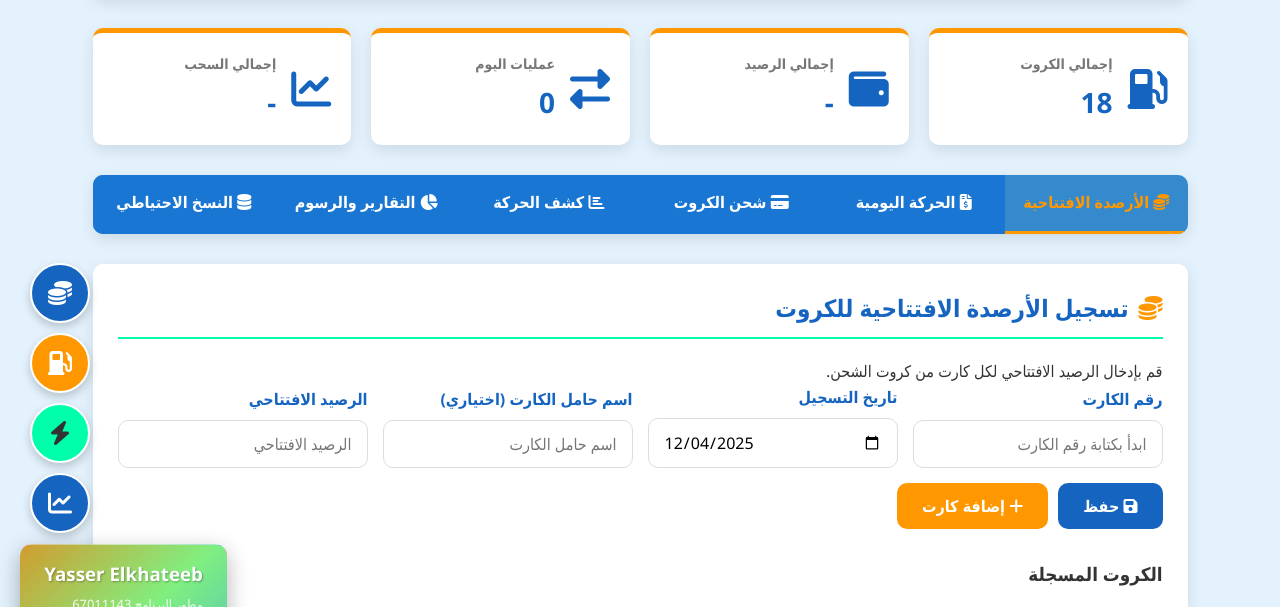
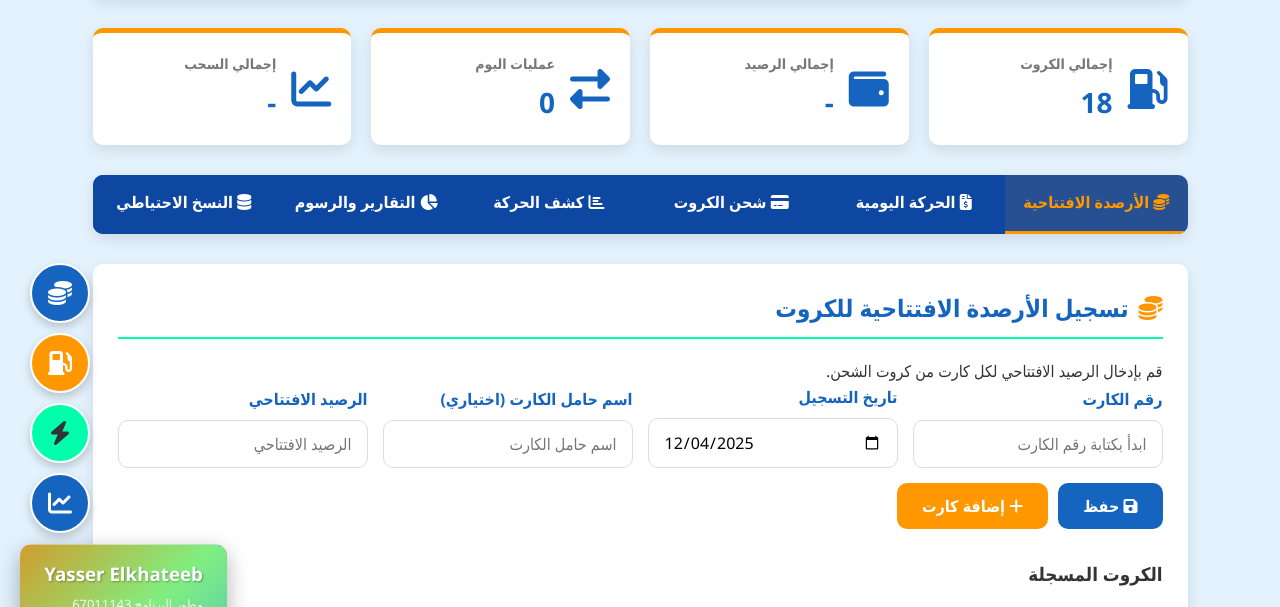
Before and after one commit to yasser-q8/petrolcard, a plain HTML site: page index.html in a window 1280 px wide. Shown: the part 147-754 px from the top of the page. Drawn offline with Linux system fonts and the light colour scheme.

Commit message:
Update index.html

```diff
--- a/index.html
+++ b/index.html
@@ -98,27 +98,17 @@
 
         /* تغيير خلفية التبويبات إلى أزرق غامق */
 /* خلفية التبويبات - أزرق غامق */
+/* خلفية التبويبات - تبقى زرقاء */
 .tabs {
     display: flex;
-    background-color: #0d47a1;
+    background-color: #0d47a1; /* لون أزرق غامق */
     border-radius: var(--border-radius);
     margin-bottom: 30px;
     overflow: hidden;
     box-shadow: var(--box-shadow);
 }
 
-/* التبويب العادي */
-/* خلفية التبويبات - أزرق فاتح (أفتح من الحالي) */
-.tabs {
-    display: flex;
-    background-color: #1E88E5; /* أزرق فاتح */
-    border-radius: var(--border-radius);
-    margin-bottom: 30px;
-    overflow: hidden;
-    box-shadow: var(--box-shadow);
-}
-
-/* التبويب العادي - أزرق مع نص أبيض */
+/* كل التبويبات لونها أزرق ونصها أبيض */
 .tab {
     flex: 1;
     padding: 15px;
@@ -127,30 +117,29 @@
     font-weight: 600;
     transition: all 0.3s ease;
     border-bottom: 3px solid transparent;
-    color: white;
-    background-color: #1976D2; /* أزرق متوسط */
+    color: white; /* الكتابة بيضاء */
+    background-color: #0d47a1; /* نفس اللون الأزرق */
 }
 
-/* التبويب النشط - نفس درجة البرتقالي في التطبيق مع نص أبيض */
+/* عندما يكون التبويب نشط - يتحول لبرتقالي */
 .tab.active {
-    background-color: #FF9800; /* نفس البرتقالي المستخدم في التطبيق */
+    background-color: #FF9800; /* نفس برتقالي التطبيق */
     border-bottom: 3px solid #F57C00;
-    color: white;
+    color: white; /* الكتابة تبقى بيضاء */
     font-weight: bold;
 }
 
-/* تأثير التحويم على التبويب العادي */
-.tab:hover {
-    background-color: #2196F3; /* أزرق أفتح عند التحويم */
+/* تأثير التحويم على التبويب العادي (الأزرق) */
+.tab:hover:not(.active) {
+    background-color: #1565C0; /* أزرق أفتح قليلاً */
     color: white;
 }
 
-/* تأثير التحويم على التبويب النشط */
+/* تأثير التحويم على التبويب النشط (البرتقالي) */
 .tab.active:hover {
-    background-color: #FF9800; /* يبقى نفس اللون */
+    background-color: #F57C00; /* برتقالي أغمق قليلاً */
     color: white;
-}
-        .tab.active {
+}        .tab.active {
             background-color: rgba(255, 152, 0, 0.1);
             border-bottom: 3px solid var(--primary-color);
             color: var(--primary-color);
```
